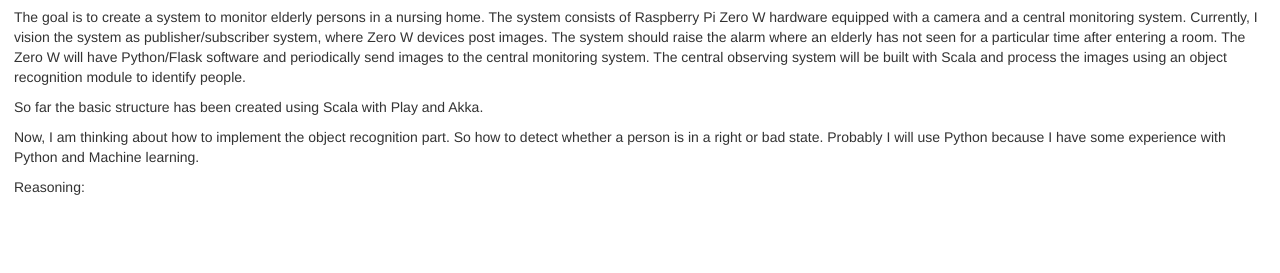
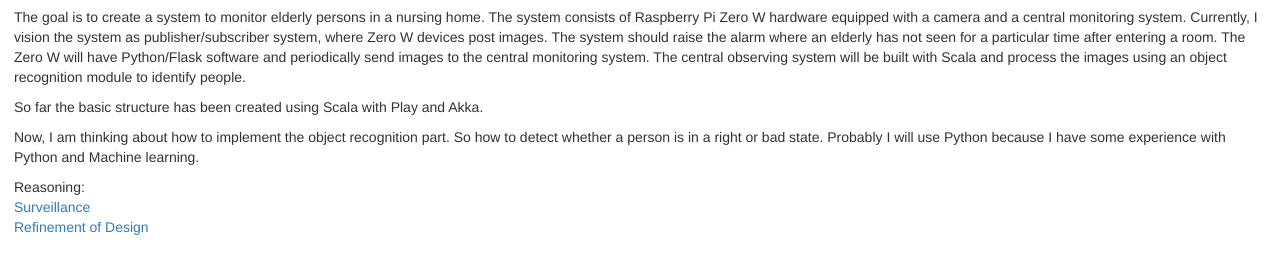
Before and after one commit to rbontekoe/rbontekoe.github.io, a plain HTML site: page projectInfo/surveillance.html in a window 1280 px wide. Shown: the part 107-380 px from the top of the page. Drawn offline with nearby package versions, Linux system fonts and the light colour scheme.

Commit message:
Update surveillance

```diff
--- a/projectInfo/surveillance.html
+++ b/projectInfo/surveillance.html
@@ -16,8 +16,9 @@
 
 <p>Now, I am thinking about how to implement the object recognition part. So how to detect whether a person is in a right or bad state. Probably I will use Python because I have some experience with Python and Machine learning.</p>
 
-<p>Reasoning:</p>
-<a href="https://speare.com/@RobBontekoe/english/surveillance"></a>
-<a href="https://speare.com/@RobBontekoe/english/refinement-of-design"></a>
+<p>Reasoning:<br />
+<a href="https://speare.com/@RobBontekoe/english/surveillance">Surveillance</a><br />
+<a href="https://speare.com/@RobBontekoe/english/refinement-of-design">Refinement of Design</a><br />
+</p>
 </body>
 </html>
```
